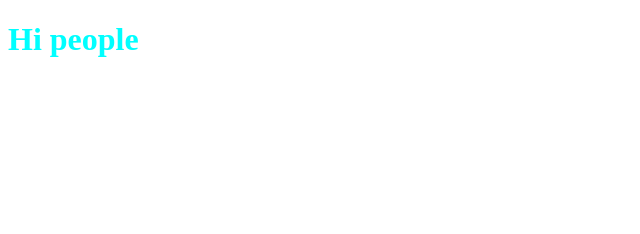
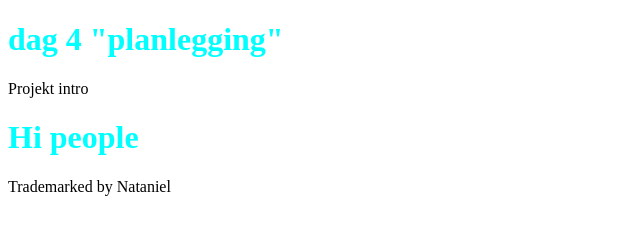
Before and after one commit to NatanielQA/Day-4, a website: page index.html in a window 1280 px wide. Shown: the whole page, without its empty margins (0-640 px from the left). Drawn offline with Linux system fonts and the light colour scheme.

Commit message:
struktur og tekst

```diff
--- a/index.html
+++ b/index.html
@@ -4,11 +4,26 @@
   <meta charset="UTF-8">
   <meta name="viewport" content="width=device-width, initial-scale=1.0">
   <link rel="stylesheet" href="styles.css">
-  <title>Document</title>
+  <title>Day 4</title>
 </head>
 <body>
 
 </body>
-</html>
+<body>
+
+<header>
+<h1>dag 4 "planlegging"</h1>
+
+</header>
+
+<main>
+<div>Projekt intro</div>
+
+</main>
 
 <h1>Hi people</h1>
+
+<footer>Trademarked by Nataniel</footer>
+
+</body>
+</html>
```
